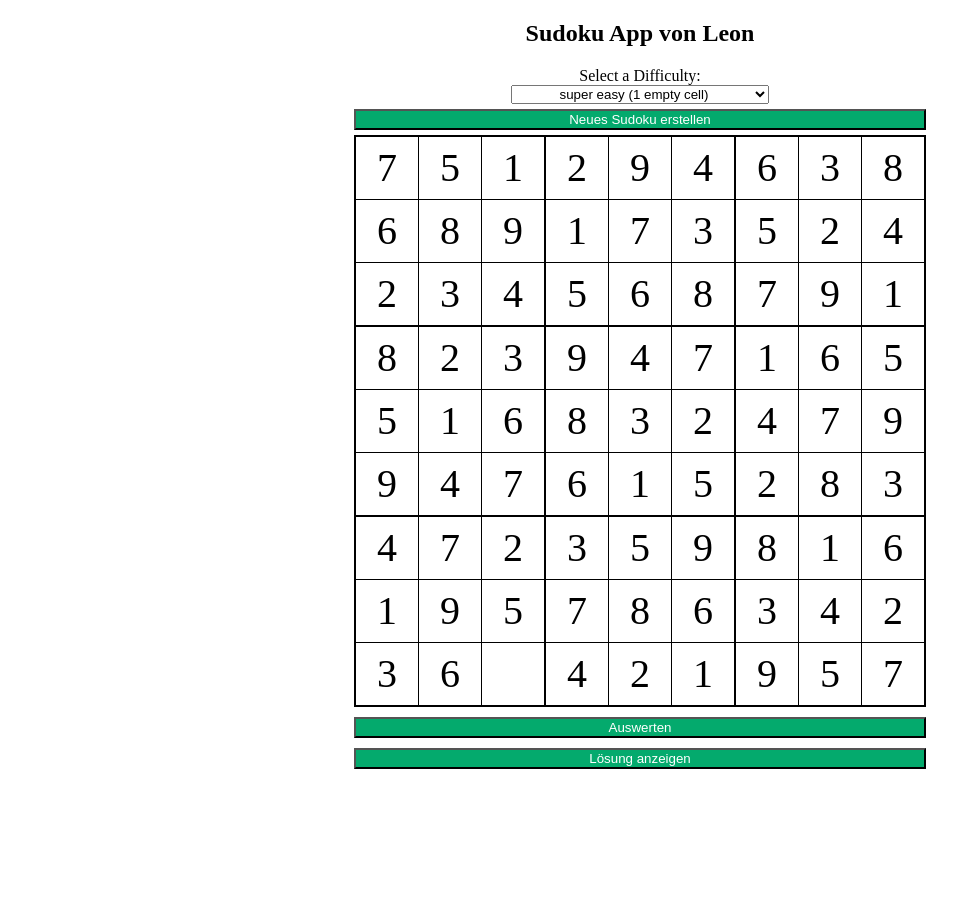
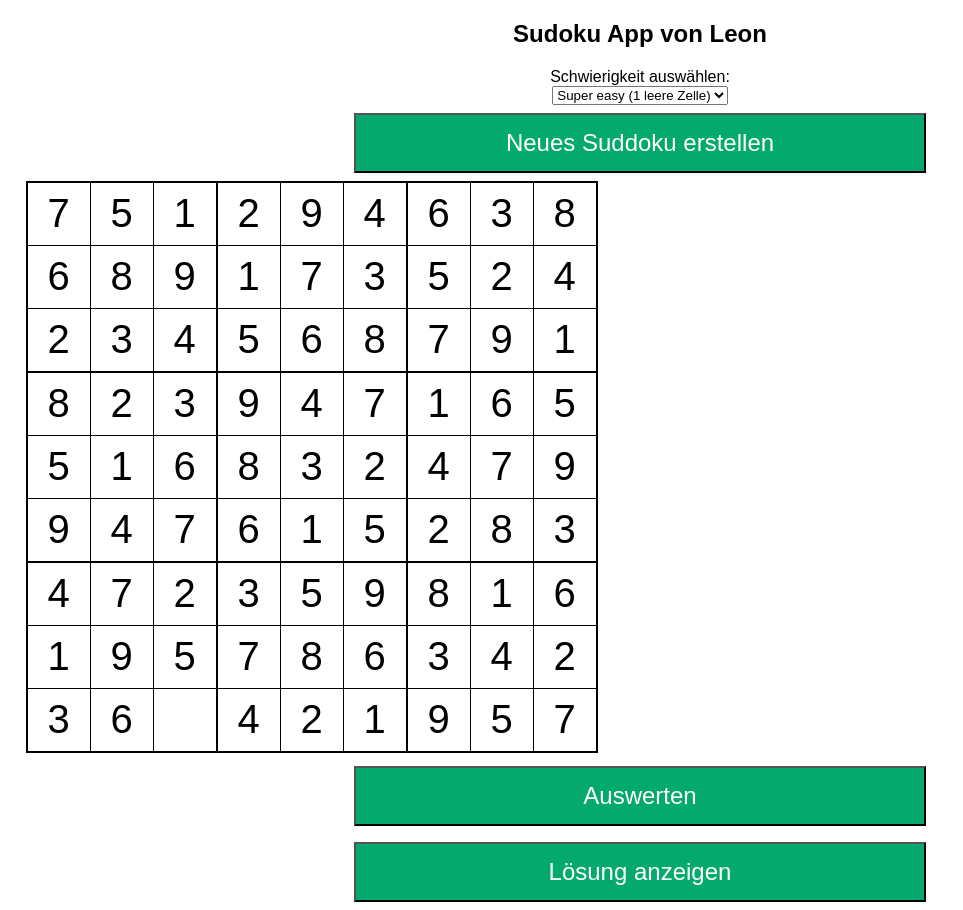
Before and after one commit to LeonLicher/Sudoku, a website: page public/index.html in a window 1280 px wide. Shown: the whole page, without its empty margins (0-963 px from the left). Before the commit the page ends 800 px from the top, so only its background shows below. Drawn offline with Linux system fonts and the light colour scheme.

Commit message:
button format

```diff
--- a/main.js
+++ b/main.js
@@ -13,6 +13,7 @@ let app = express();
 app.use(express.static('public'));
 
 app.get('/', (req, res) => {
+    res.setHeader('Content-Type', 'text/html; charset=utf-8')
     res.statusCode(200)
     res.sendFile(path.join(__dirname, 'public', 'index.html'));
 });
--- a/public/index.html
+++ b/public/index.html
@@ -8,21 +8,18 @@
 <body>
     <h2>Sudoku App von Leon</h1>
     <div>
-    <label for="difficultySelector">Select a Difficulty:</label>
+    <label for="difficultySelector">Schwierigkeit auswählen:</label>
     <select id="difficultySelector">
-        <option value="super-easy">super easy (1 empty cell)</option>
-        <option value="easy">easy (20 empty cells)</option>
-        <option value="mid">mid (40 empty cells)</option>
-        <option value="hard">hard (55 empty cells)</option>
-        <option value="Arto Inkala">Härtestes Sudoku der Welt "Arto Inkala"</option>
+        <option value="super-easy">Super easy (1 leere Zelle)</option>
+        <option value="easy">Einfach (20 leere Zellen)</option>
+        <option value="mid">Mittel (40 leere Zellen)</option>
+        <option value="hard">Hart (55 leere Zellen)</option>
+        <option value="Arto Inkala">&#x26A0; "Arto Inkala" &#x26A0;</option>
 
     </select>
     </div>
-    <p id="infoParagraph" style="display: none;">
-        Im Durchschnitt könnte es für einen Sudoku-Experten mit umfangreicher Erfahrung und Kenntnissen in fortgeschrittenen Lösungstechniken etwa 2 bis 6 Stunden dauern, ein Rätsel wie das weltweit schwierigste Sudoku "Arto Inkala" zu lösen. Beachte, dass dies eine grobe Schätzung ist, und die tatsächliche Zeit kann je nach der Vertrautheit des Rätsellösers mit den spezifischen Mustern des Rätsels und den erforderlichen Techniken variieren.
-    </p>
     <div>
-    <button id="generateButton">Neues Sudoku erstellen</button>
+    <button id="generateButton">Neues Suddoku erstellen</button>
     </div>
     <table id="noSolutionBoard"></table>
 
@@ -105,7 +102,7 @@ function updateValidation(userInputArray) {
         .map((row) => `<tr>${row}</tr>`)
         .join("");
 
-            let str = rawString.replace(/<td>0<\/td>/g, '<td><input type="number" max="9" min"1" value=""></td>');
+            let str = rawString.replace(/<td>0<\/td>/g, '<td><input type="number" td>');
             table.innerHTML = str;
 
             console.log("Number of cells to figure out: " + numberOfZeros + ".");
@@ -135,16 +132,13 @@ function updateValidation(userInputArray) {
             collectUserInputs();
         }
         var difficultySelector = document.getElementById("difficultySelector");
-        var infoParagraph = document.getElementById("infoParagraph");
 
         difficultySelector.onchange = function () {
+            updateTable("noSolutionBoard")
          // Check the selected value
         if (difficultySelector.value === "Arto Inkala") {
-            // Show the paragraph
-            infoParagraph.style.display = "block";
-        } else {
-            // Hide the paragraph
-            infoParagraph.style.display = "none";
+
+        alert("Im Durchschnitt könnte es für einen Sudoku-Experten mit umfangreicher Erfahrung und Kenntnissen in fortgeschrittenen Lösungstechniken etwa 2 bis 6 Stunden dauern, ein Rätsel wie das weltweit schwierigste Sudoku \"Arto Inkala\" zu lösen. Mit dem Lösungsprogramm (Lösungsalgorithmus) dieser Website geht das in unter 1 Sekunde. ")
         }
     };
 
--- a/public/isValid.js
+++ b/public/isValid.js
@@ -3,7 +3,7 @@ function isValid(board) {
     for (let i = 0; i < 9; i++) {
         for (let j = 0; j < 9; j++) {
             const value = board[i][j];
-            if(value==0 || value=="")return false;
+            if(!(value>0 && value <= 9 ))return false;
 
             if (value !== 0) {
                 if (!validRow(board, i, j, value) || !validColumn(board, i, j, value) || !validBox(board, i, j, value)) {
--- a/public/styles.css
+++ b/public/styles.css
@@ -1,3 +1,7 @@
+*{
+    font-family: Arial, Helvetica, sans-serif;
+}
+
 body, select {
     text-align: center;
     display: block;
@@ -29,13 +33,15 @@ p{
 }
 button {
     border-collapse: collapse;
-    margin: 5px;
-    width: 100%;
+    margin: 8px;
+    width: 96%;
+    height: 60px;
     max-width: 572px;
     background-color: #04AA6D;
     color: white;
-    margin-left: auto;
-    margin-right: auto; /* Center horizontally */
+    margin-left: 2%;
+    margin-right: 2%; /* Center horizontally */
+    font-size: 150%;
 
 }
 
@@ -46,8 +52,8 @@ button {
 table {
     border-collapse: collapse;
     margin-bottom: 5px;
-    margin-left: auto;
-    margin-right: auto;
+    margin-left: 2%;
+    margin-right: 2%; /* Center horizontally */
 }
 
 td {
@@ -98,4 +104,5 @@ input {
     -moz-box-sizing: border-box;
     border:none;
     font-size: 100%;
+    font-family: Arial, Helvetica, sans-serif;
 }
```
Also changed, not shown: README.md, 1 other file.
